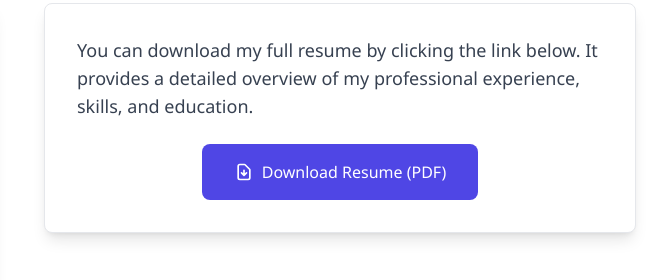
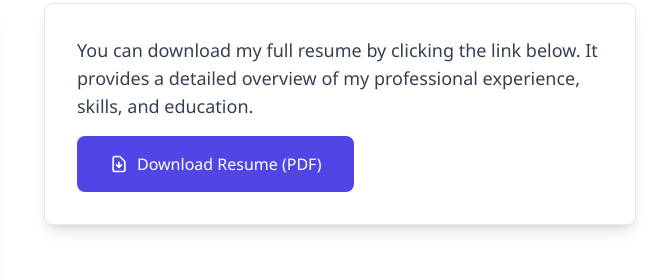
Before and after one commit to rishavkumarsinghiitm/portfolio, a plain HTML site: page index.html in a window 1280 px wide. Shown: the part 1665-1945 px from the top of the page, 620-1280 px from the left. Drawn offline with nearby package versions, Linux system fonts and the light colour scheme.

Commit message:
Update index.html

```diff
--- a/index.html
+++ b/index.html
@@ -281,7 +281,23 @@
                         You can download my full resume by clicking the link below. It provides a detailed overview of
                         my professional experience, skills, and education.
                     </p>
-                    <div class="text-center mt-6">
+                    <a href="https://drive.google.com/uc?export=download&id=1AX0uV3Xb0RLUNGRdjtgSrN2jl7A3rDPq"
+   download
+   class="bg-indigo-600 text-white px-8 py-4 rounded-lg font-medium hover:bg-indigo-700 transition duration-300 inline-flex items-center">
+    <svg class="w-5 h-5 mr-2" fill="none" stroke="currentColor" viewBox="0 0 24 24"
+         xmlns="http://www.w3.org/2000/svg">
+        <path stroke-linecap="round" stroke-linejoin="round" stroke-width="2"
+              d="M12 10v6m0 0l-3-3m3 3l3-3m2 8H7a2 2 0 01-2-2V5a2 2 0 012-2h5.586a1 1 0 01.707.293l5.414 5.414a1 1 0 01.293.707V19a2 2 0 01-2 2z">
+        </path>
+    </svg>
+    Download Resume (PDF)
+</a>
+
+
+
+
+
+                    <!--div class="text-center mt-6">
                         <a href="https://drive.google.com/uc?export=download&id=130TZ00-PIdabbRzOjxr4o1V3zg1MR9gn"
                             download
                             class="bg-indigo-600 text-white px-8 py-4 rounded-lg font-medium hover:bg-indigo-700 transition duration-300 inline-flex items-center">
@@ -295,7 +311,7 @@
 
                             Download Resume (PDF)
                         </a>
-                    </div>
+                    </div-->
                 </div>
             </div>
         </div>
```
